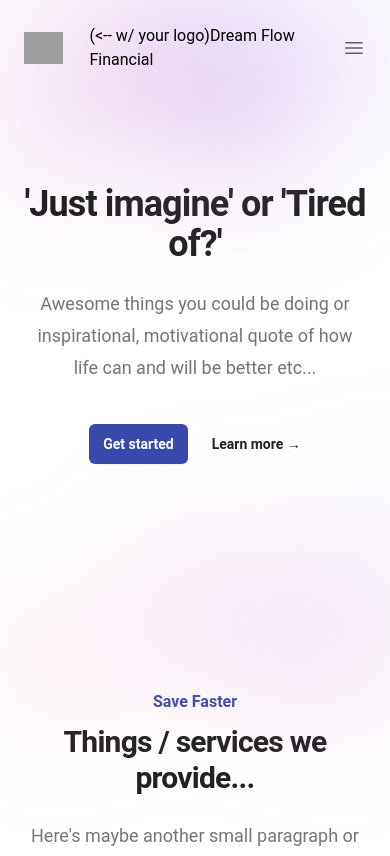
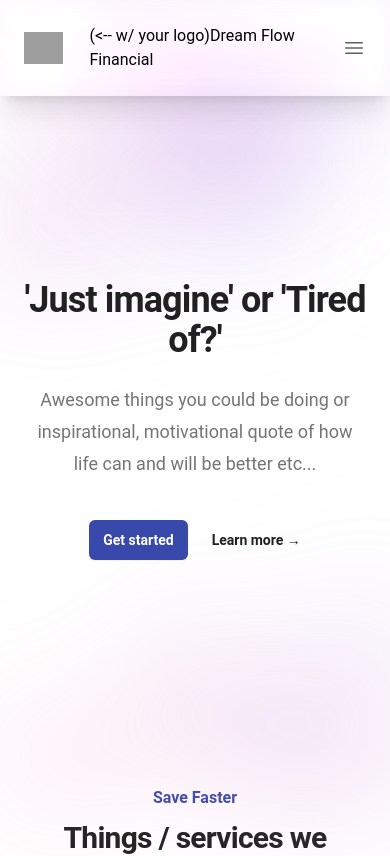
Before and after one commit to TravisAlstrand/dream_flow_financial, a React (Vite) app: page / in a window 390 px wide. Shown: the top 856 px of the page. Built offline with nearby package versions, Linux system fonts and the light colour scheme; grey boxes are pictures that could not be loaded; a web font is replaced by a local one.

Commit message:
sticky header, mobile nav closes, carousel doesn't vertical scroll anymore

```diff
--- a/src/App.jsx
+++ b/src/App.jsx
@@ -1,5 +1,6 @@
 import About from "./components/About";
 import Contact from "./components/Contact";
+import Header from "./components/Header";
 import Hero from "./components/Hero";
 import Services from "./components/Services";
 import Testimonials from "./components/Testimonials";
@@ -8,6 +9,7 @@ import Footer from "./components/Footer";
 export default function App() {
   return (
     <>
+      <Header />
       <Hero />
       <Services />
       <About />
--- a/src/components/Header.jsx
+++ b/src/components/Header.jsx
@@ -6,7 +6,7 @@ import { navigation } from "../json/navigation.json";
 export default function Header() {
   const [mobileMenuOpen, setMobileMenuOpen] = useState(false);
   return (
-    <header className="absolute inset-x-0 top-0 z-50">
+    <header className="sticky top-0 z-50 backdrop-blur-md backdrop-brightness-105 shadow-xl">
       <nav
         className="flex items-center justify-between p-6 lg:px-8"
         aria-label="Global"
@@ -84,6 +84,7 @@ export default function Header() {
                     key={item.name}
                     href={item.href}
                     className="-mx-3 block rounded-lg px-3 py-2 text-base font-semibold leading-7 text-gray-900 hover:bg-gray-50"
+                    onClick={() => setMobileMenuOpen(false)}
                   >
                     {item.name}
                   </a>
--- a/src/components/Hero.jsx
+++ b/src/components/Hero.jsx
@@ -1,9 +1,6 @@
-import Header from "./Header";
-
 export default function Hero() {
   return (
     <div id="home" className="bg-white">
-      <Header />
       <div className="relative isolate px-6 pt-14 lg:px-8">
         <div
           className="absolute inset-x-0 -top-40 -z-10 transform-gpu overflow-hidden blur-3xl sm:-top-80"
--- a/src/components/Testimonials.jsx
+++ b/src/components/Testimonials.jsx
@@ -63,7 +63,7 @@ export default function Testimonials() {
         autoplay={true}
         loop={true}
         autoplayDelay={10000}
-        className="rounded-xl max-w-5xl"
+        className="rounded-xl max-w-5xl h-full overflow-y-hidden"
       >
         {reviews.map((review) => {
           return (
@@ -98,7 +98,7 @@ export default function Testimonials() {
                     color="white"
                     className="mb-12 opacity-80"
                   >
-                    - {review["reviewer-location"]}
+                    {review["reviewer-location"]}
                   </Typography>
                   {/* <div className="flex justify-center gap-2">
                 <Button size="lg" color="white">
```
